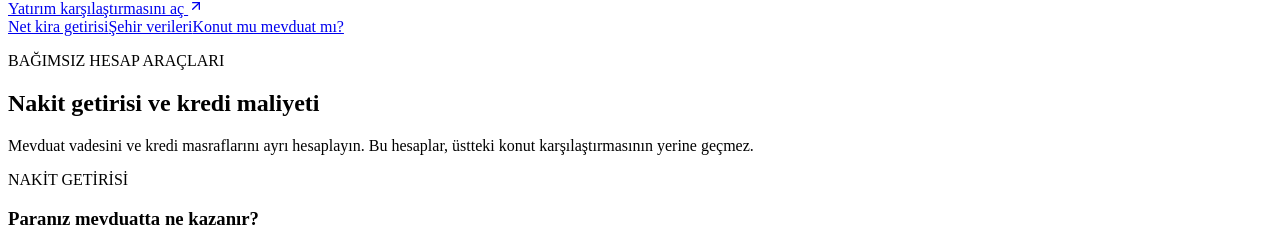
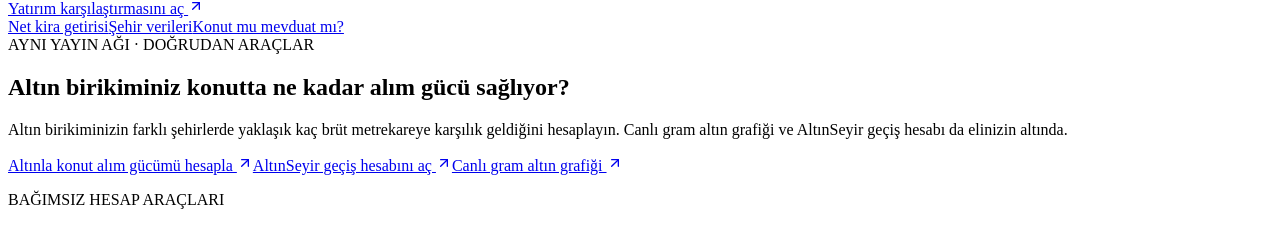
Before and after one commit to robotbilge/konutseyir, a Next.js app: page / in a window 1280 px wide. Shown: the part 1372-1599 px from the top of the page. Built offline with nearby package versions, Linux system fonts and the light colour scheme; no server answers.

Commit message:
Move and simplify homepage gold housing promotion

```diff
--- a/app/page.tsx
+++ b/app/page.tsx
@@ -36,6 +36,7 @@ export default function Home(){return <><Header/><main>
         <article><p className="eyebrow">KONUT YATIRIMCILARI</p><h3>Kira ve alternatifleri karşılaştırın</h3><p>Net kira akışını ölçün, aynı sermayeyi farklı senaryolarda değerlendirin ve şehir eğilimine bakın.</p><a className="home-path-primary" href="/karsilastir">Yatırım karşılaştırmasını aç <ArrowUpRight size={16}/></a><div><a href="/hesaplama/net-kira">Net kira getirisi</a><a href="/sehirler">Şehir verileri</a><a href="/rehber/ev-mi-mevduat-mi">Konut mu mevduat mı?</a></div></article>
       </div>
     </section>
+    <section className="cross-network-card gold-housing-promo" aria-labelledby="gold-housing-promo-title"><div><span className="cross-network-badge">AYNI YAYIN AĞI · DOĞRUDAN ARAÇLAR</span><h2 id="gold-housing-promo-title">Altın birikiminiz konutta ne kadar alım gücü sağlıyor?</h2><p>Altın birikiminizin farklı şehirlerde yaklaşık kaç brüt metrekareye karşılık geldiğini hesaplayın. Canlı gram altın grafiği ve AltınSeyir geçiş hesabı da elinizin altında.</p></div><div><a className="gold-external" href="/altinla-konut">Altınla konut alım gücümü hesapla <ArrowUpRight size={16}/></a><a className="gold-price-link" href="https://altinseyir.com/altindan-konuta" target="_blank" rel="noopener noreferrer">AltınSeyir geçiş hesabını aç <ArrowUpRight size={16}/></a><a className="gold-price-link" href="https://altinseyir.com/gram-altin" target="_blank" rel="noopener noreferrer">Canlı gram altın grafiği <ArrowUpRight size={16}/></a></div></section>
     <div className="section-heading support-heading"><div><p className="eyebrow">BAĞIMSIZ HESAP ARAÇLARI</p><h2>Nakit getirisi ve kredi maliyeti</h2></div><p>Mevduat vadesini ve kredi masraflarını ayrı hesaplayın. Bu hesaplar, üstteki konut karşılaştırmasının yerine geçmez.</p></div>
     <div className="support-tools">
       <div className="support-tool-row deposit-tool"><div className="support-tool-copy"><span>NAKİT GETİRİSİ</span><h3>Paranız mevduatta ne kazanır?</h3><p>Seçtiğiniz vade sonunda stopaj sonrası net tutarı hesaplayın.</p></div><Deposit/></div>
@@ -47,7 +48,7 @@ export default function Home(){return <><Header/><main>
   <LatestNews/>
   <div className="inner">
     <section className="home-sales-radar"><div><p className="eyebrow">TÜRKİYE KONUT SATIŞ RADARI</p><h2>En çok konut satılan ilçeleri izleyin</h2><p>Resmî TÜİK kayıtlarında doğrulanmış ilçe kırılımı bulunan şehirlerin satış hareketini inceleyin.</p><DistrictSalesRanking city="istanbul"/></div><a className="primary-link" href="/sehirler">Şehir verilerini incele <ArrowUpRight size={17}/></a></section>
-    <section className="cross-network-card"><div><span className="cross-network-badge">AYNI YAYIN AĞI · DOĞRUDAN ARAÇLAR</span><h2>Altın birikiminizi konut bütçesine çevirin</h2><p>Konut için peşinat ve bütçeyi hesaplayın; canlı altın grafiği ve altından konuta geçiş senaryosu için AltınSeyir’in ilgili aracını açın.</p></div><div><a href="/altinla-konut">Altının konut alım gücünü hesapla <ArrowUpRight size={16}/></a><a className="gold-external" href="/hesaplama/altin-bazli-konut/">Altın birikiminiz ev peşinatınızın ne kadarını karşılıyor? <ArrowUpRight size={16}/></a><a className="gold-external" href="https://altinseyir.com/altindan-konuta" target="_blank" rel="noopener noreferrer">AltınSeyir geçiş hesabını aç <ArrowUpRight size={16}/></a><a className="gold-price-link" href="https://altinseyir.com/gram-altin" target="_blank" rel="noopener noreferrer">Canlı gram altın grafiği <ArrowUpRight size={16}/></a></div></section>
+
     <section className="checklist-banner"><div><p className="eyebrow">HIZLI KONTROL LİSTESİ</p><h2>Rakam doğru olsa da ev yanlış olabilir.</h2></div><a href="/kontrol-listesi">Kontrol listesini aç <ArrowUpRight size={18}/></a></section>
     <section id="kontrol" className="official-section"><div><p className="eyebrow">SATIN ALMADAN ÖNCE</p><h2>Resmî kaynaktan kontrol edin</h2><p>KonutSeyir resmî sorgu ekranlarının yerine geçmez; doğru kaynağa yönlendirir.</p></div><div className="official-links"><a href="https://parselsorgu.tkgm.gov.tr/" target="_blank" rel="noreferrer"><SearchCheck/><span><b>TKGM Parsel Sorgu</b><small>Ada ve parsel bilgisini doğrulayın</small></span><ArrowUpRight/></a><a href="https://tdth.afad.gov.tr/" target="_blank" rel="noreferrer"><ShieldCheck/><span><b>AFAD Tehlike Haritası</b><small>Bölgesel deprem tehlikesini inceleyin</small></span><ArrowUpRight/></a><a href="/kontrol-listesi"><BadgeCheck/><span><b>Alım Kontrol Listesi</b><small>Satın alma adımlarını gözden geçirin</small></span><ArrowUpRight/></a></div></section>
   </div>
```
